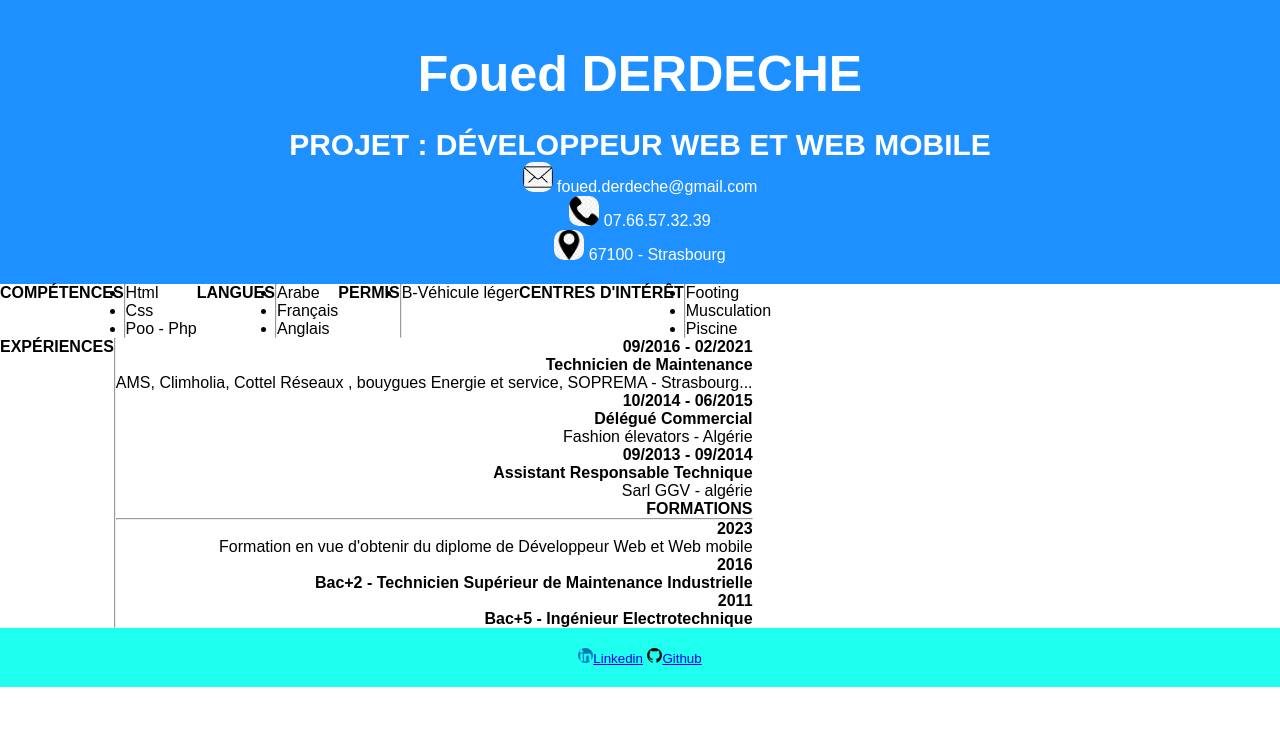
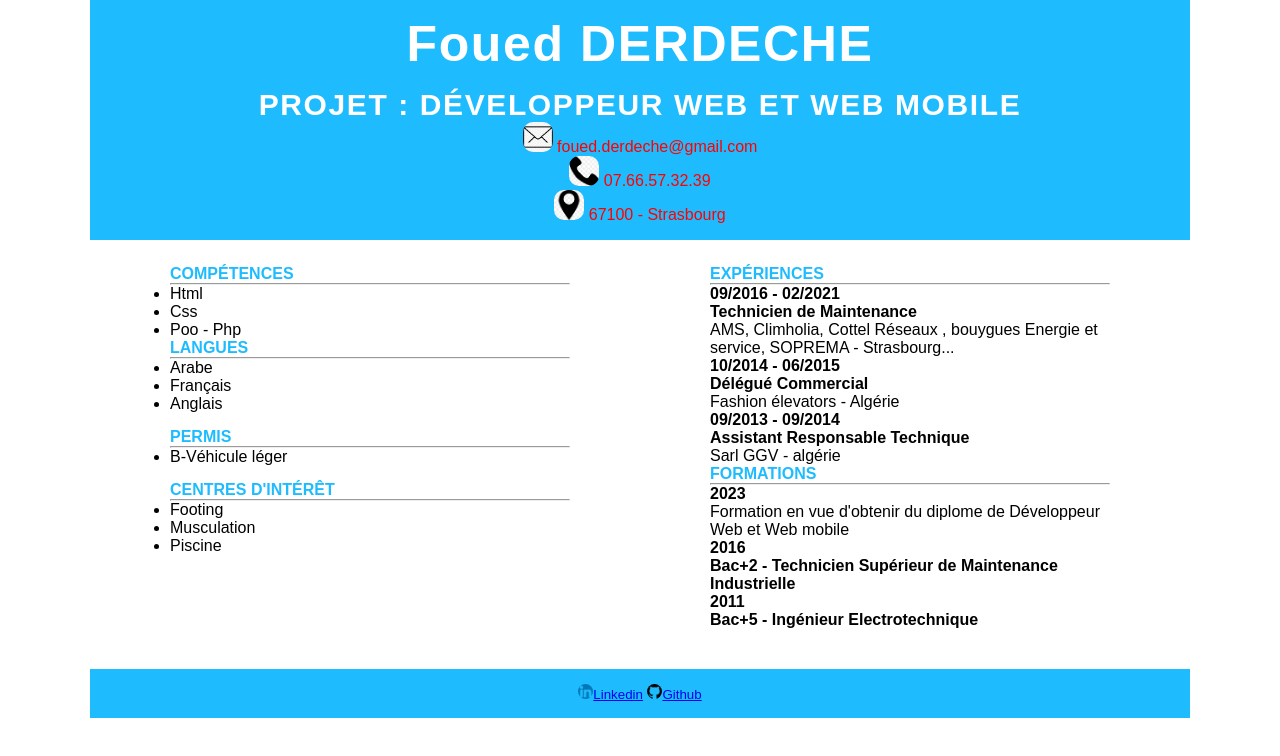
Before and after one commit to derdeche/PROJET-CV, a plain HTML site: page index.html in a window 1280 px wide. Drawn offline with Linux system fonts and the light colour scheme.

Commit message:
flex left and right

```diff
--- a/style.css
+++ b/style.css
@@ -7,25 +7,51 @@
 
 h1
 {
-    padding: 25px;
+    padding: 15px;
     text-align: center;
     font-size: 50px;
+    font-weight: bold;
+    letter-spacing: .1rem;
 }
 
 h2
 {
     text-align: center;
     font-size: 30px;
+    font-weight: bold;
+    letter-spacing: .1rem;
 }
-header
+
+h4
 {
-    text-align: center ;
-    padding: 20px;
-    background-color: dodgerblue;
-    color: white;
+    color:rgb(30, 188, 255);
 }
 
 
+header
+{
+    height: 240px;
+    text-align: center ;
+    /*padding: 10px;*/
+    background-color:rgb(30, 188, 255);
+    color: white;
+    /*max-width: 1200px;*/
+}
+
+body
+{
+    max-width: 1100px;
+    margin:auto;
+    background-color:white;
+}
+
+#wrapper
+{
+    max-width: 1100px;
+
+    background-color: rgba(187, 145, 145, 0.326);
+
+}
 
 .contact img
 {
@@ -33,36 +59,77 @@ header
     width: 30px;
 }
 
-.footer img
+.contact p
 {
-    border-radius: 10px;
-    width: 15px;
-
-
+    color: red;
 }
 
-.footer
-{
-    text-align: center ;
-    padding: 20px;
-    background-color: rgb(30, 255, 240);
-    color:black;
-}
 
 .left
 {
     display: flex;
-    text-align: left;
+    /*justify-content: left;*/
+    flex-direction: column;
+    margin: 25px;
+    float: left;
+    width: 400px;
+    margin-left: 80px;
 
 }
 
 .right
 {
     display: flex;
-    text-align: right;
+    /*justify-content: right;*/
+
+    margin: 25px;
+    width: 400px;
+    flex-direction: column;
+    margin-left: 620px;
+
 }
 
-.center
+.competences
 {
-    display: flex;
+    margin-bottom: 15px;
 }
+
+.langues
+{
+    margin-bottom: 15px;
+
+}
+
+.permis
+{
+    margin-bottom: 15px;
+
+}
+
+.centres
+{
+    margin-bottom: 15px;
+
+
+}
+.experiences
+{
+    margin: auto;
+}
+.formations
+{
+   margin: auto;
+}
+.footer
+{
+    text-align: center ;
+    padding: 15px;
+    background-color: rgb(30, 188, 255);
+    color:red;
+}
+
+.footer img
+{
+    border-radius: 10px;
+    width: 15px;
+}
```
